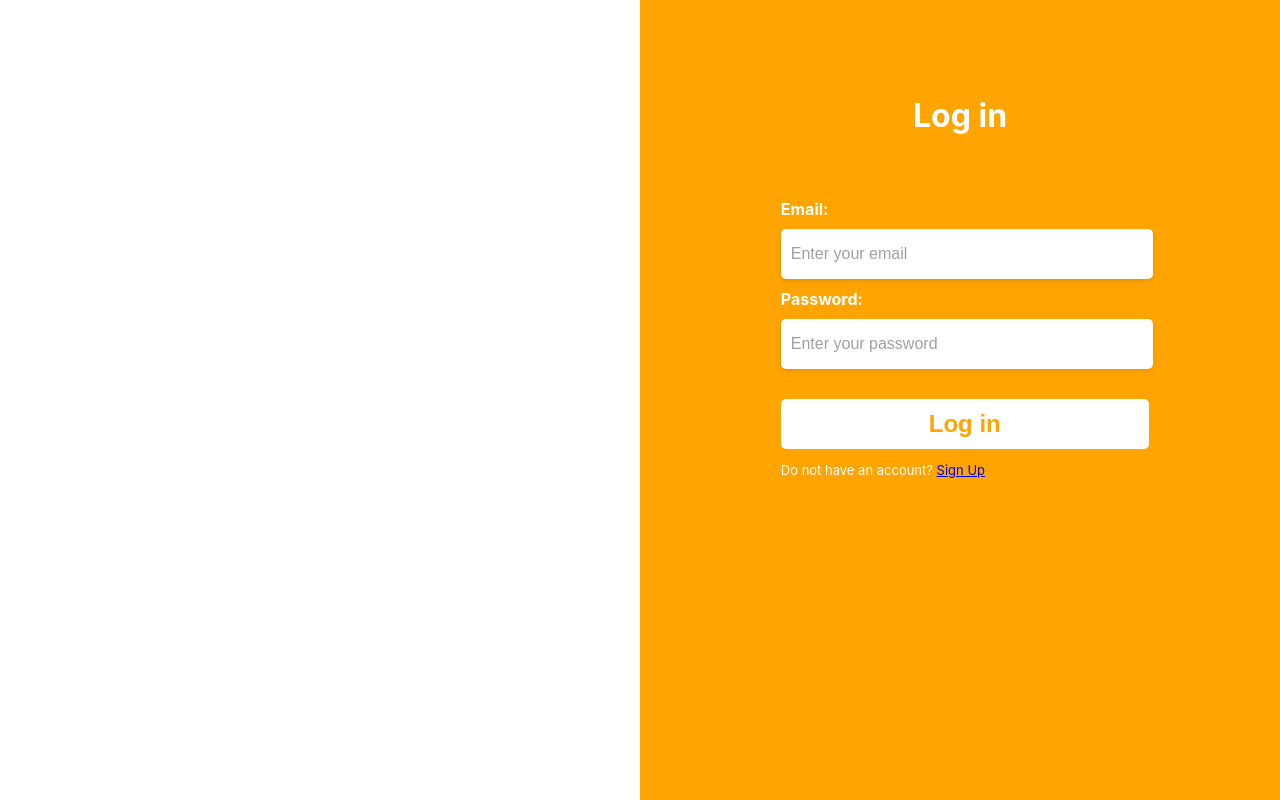
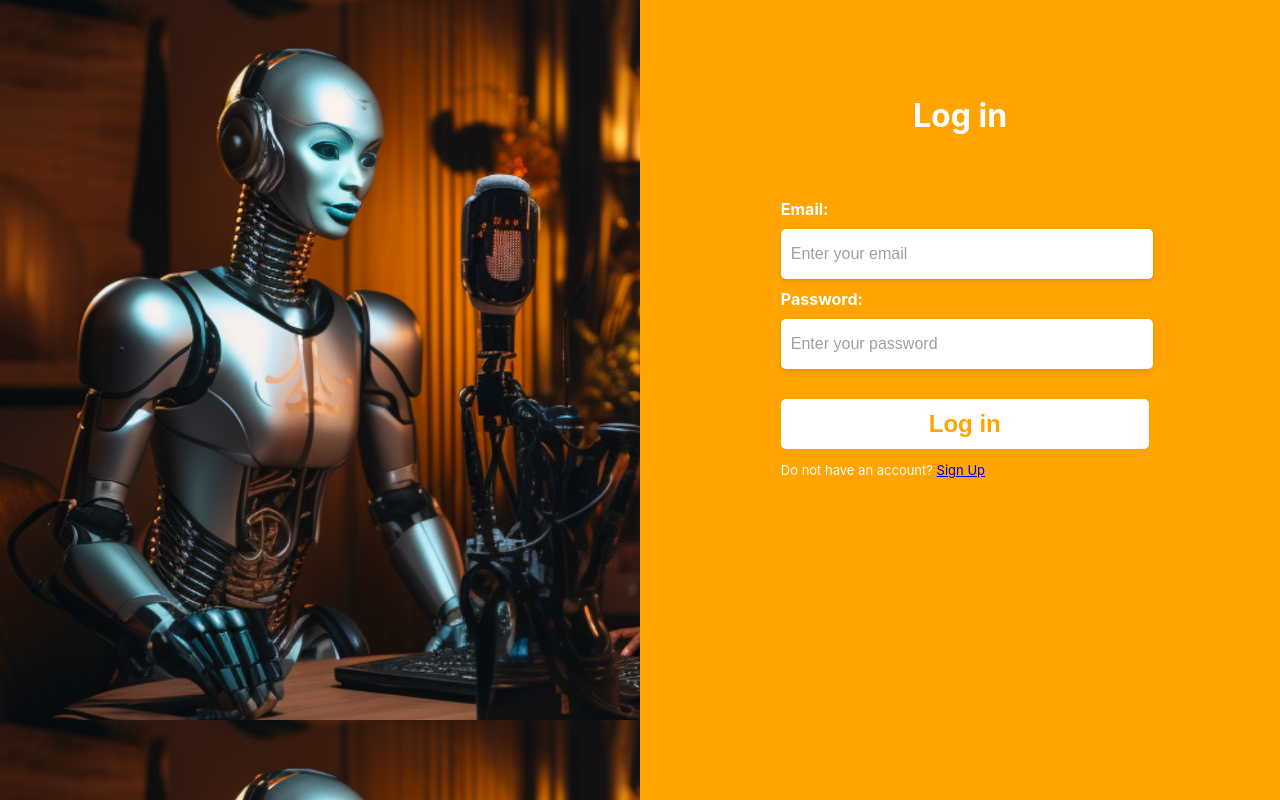
Before and after one commit to kamalakoum/ai_podcast, a React (Create React App) app in the folder frontend/: page /login in a window 1280 px wide. Shown: the top 800 px of the page. Built offline with nearby package versions, Linux system fonts and the light colour scheme.

Commit message:
adding backgroung-image to login page

```diff
--- a/frontend/src/components/pages/auth/login/index.css
+++ b/frontend/src/components/pages/auth/login/index.css
@@ -16,3 +16,8 @@
 .login-btn {
     color: #ffa400;
 }
+
+.right-side {
+    background-image: url(../../../../assets/ai-podcast.png);
+
+}
```
